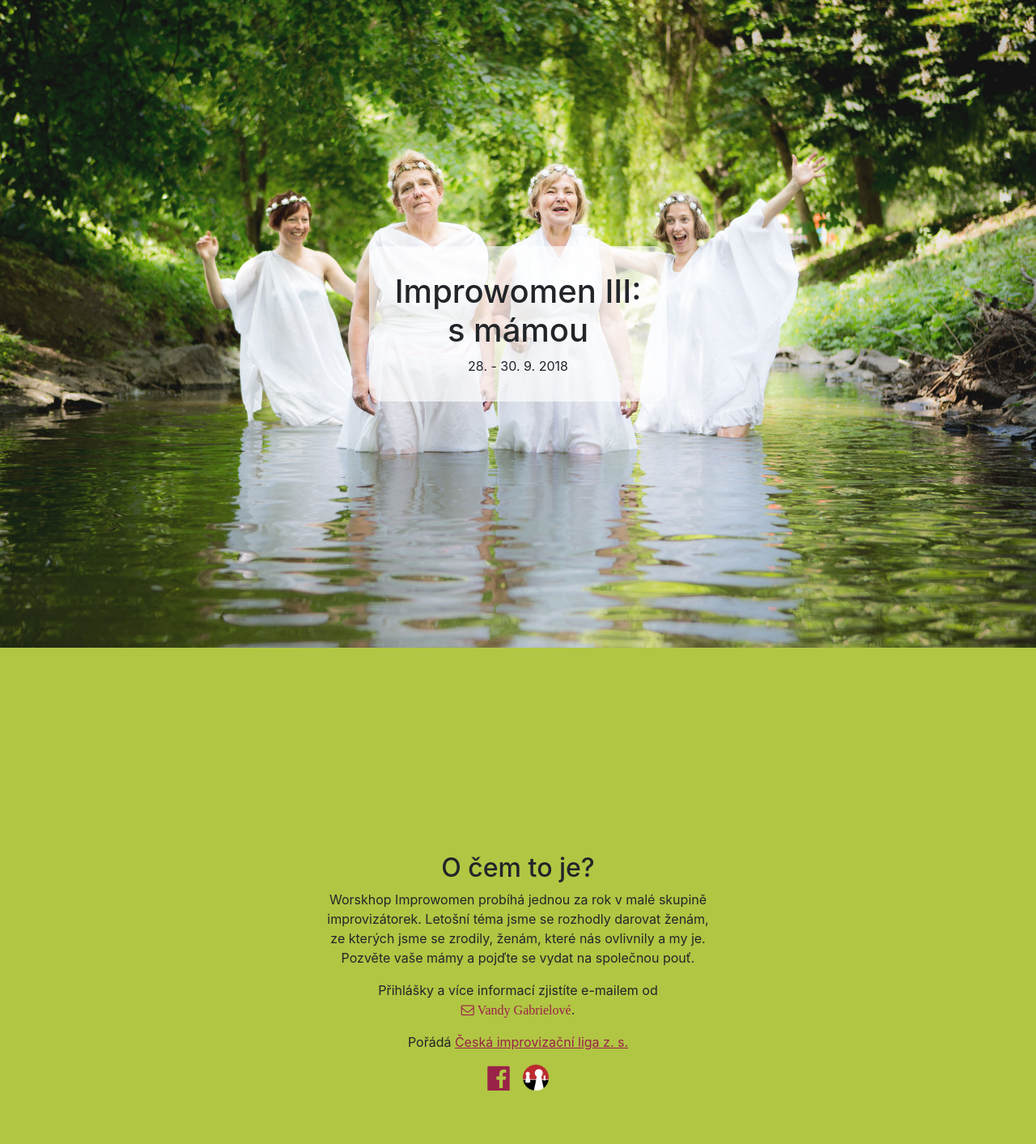
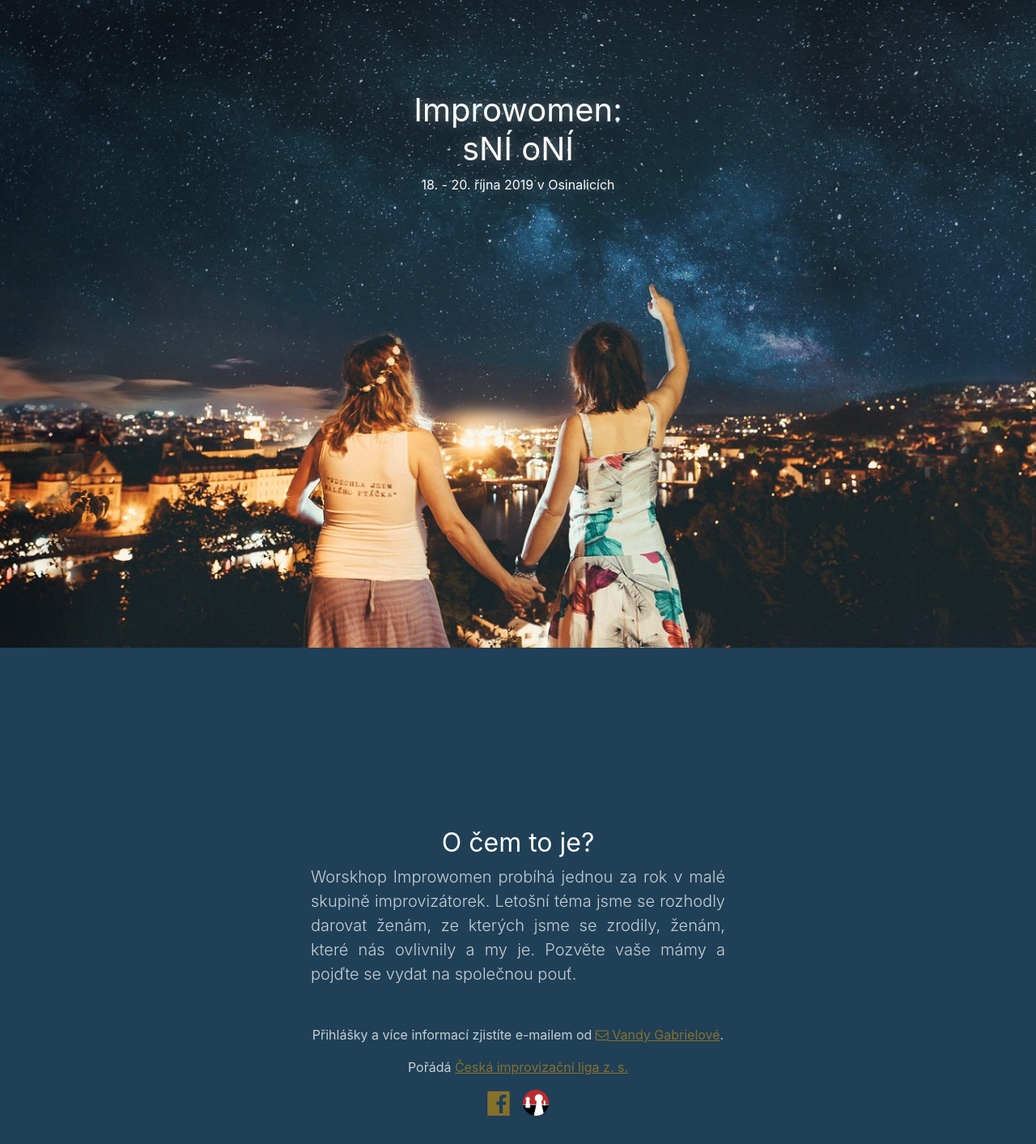
Before and after one commit to just-paja/improwomen, a plain HTML site: page src/index.html in a window 1280 px wide. Shown: the whole page at 81% size. Drawn offline with nearby package versions, Linux system fonts and the light colour scheme.

Commit message:
Update to 2019 style

```diff
--- a/src/index.html
+++ b/src/index.html
@@ -17,28 +17,28 @@
   <title>Improwomen</title>
   <style type="text/css">
     html, body {
-      background-color: #B1C643;
+      background-color: #1f4057;
+      color: rgba(255,255,255,.75);
     }
   </style>
 </head>
 
 <body class="text-left text-sm-center">
-  <div class="container">
+  <div class="container header-container">
     <div class="page-content header">
-      <h1>Improwomen III:<br />s mámou</h1>
-      <date>28. - 30. 9. 2018</date>
+      <h1>Improwomen:<br />sNÍ oNÍ</h1>
+      <date>18. - 20. října 2019</date> v Osinalicích
     </div>
   </div>
   <div class="container">
     <div class="page-content">
       <h2>O čem to je?</h2>
-      <p>Worskhop Improwomen probíhá jednou za rok v malé skupině improvizátorek. Letošní téma jsme se rozhodly darovat ženám, ze kterých jsme se zrodily, ženám, které nás ovlivnily a my je. Pozvěte vaše mámy a pojďte se vydat na společnou pouť.</p>
+      <p class="text-justify lead mb-5">Worskhop Improwomen probíhá jednou za rok v malé skupině improvizátorek. Letošní téma jsme se rozhodly darovat ženám, ze kterých jsme se zrodily, ženám, které nás ovlivnily a my je. Pozvěte vaše mámy a pojďte se vydat na společnou pouť.</p>
 
       <p>
         Přihlášky a více informací zjistíte e-mailem od <a href="mailto:vanda.gabrielova@gmail.com">
-          <span class="fa fa-envelope-o" />
-          Vandy Gabrielové
-        </a>.
+          <span class="fa fa-envelope-o"></span>
+          Vandy Gabrielové</a>.
       </p>
       <p>
         Pořádá <a href="https://www.improliga.cz">Česká improvizační liga z. s.</a>
--- a/src/styles/screen.css
+++ b/src/styles/screen.css
@@ -4,7 +4,7 @@ html, body {
 }
 
 body {
-  background-image: url(../images/background-web.jpg);
+  background-image: url(../images/background-2019.jpg);
   background-position: center center;
   background-repeat: no-repeat;
   background-size: cover;
@@ -14,22 +14,18 @@ a, a:link, a:visited {
   text-decoration: underline;
 }
 
-a {
-  color: #9A2248;
-}
-
+a,
 a:visited {
-  color: #79092D
+  color: #88702B;
 }
 
 a:hover {
-  color: #D56589;
+  color: #C3AA5F;
 }
 
-.header {
-  background-color: rgba(255,255,255,.66);
-  padding: 2rem;
-  border-radius: 1rem;
+h1, h2 {
+  color: #fff;
+  font-weight: normal;
 }
 
 .container {
@@ -40,8 +36,23 @@ a:hover {
 }
 
 .page-content {
-  margin: 0 auto;
-  max-width: 30rem;
+  margin-left: auto;
+  margin-right: auto;
+  padding: 2rem 0;
+  max-width: 32rem;
+}
+
+.header-container {
+  align-items: flex-start;
+}
+
+.header {
+  color: rgba(255,255,255,.975);
+  text-shadow: rgba(255,255,255,.33) 0 0 1rem;
+  padding: 0;
+  border-radius: 1rem;
+  margin-top: 7rem;
+  text-align: center;
 }
 
 .fa-improliga {
@@ -63,3 +74,7 @@ footer a {
   font-size: 2rem;
   margin: 0 0.5rem;
 }
+
+.text-justify {
+  text-align: justify;
+}
```
Also changed, not shown: src/images/background-2019.jpg (added).
